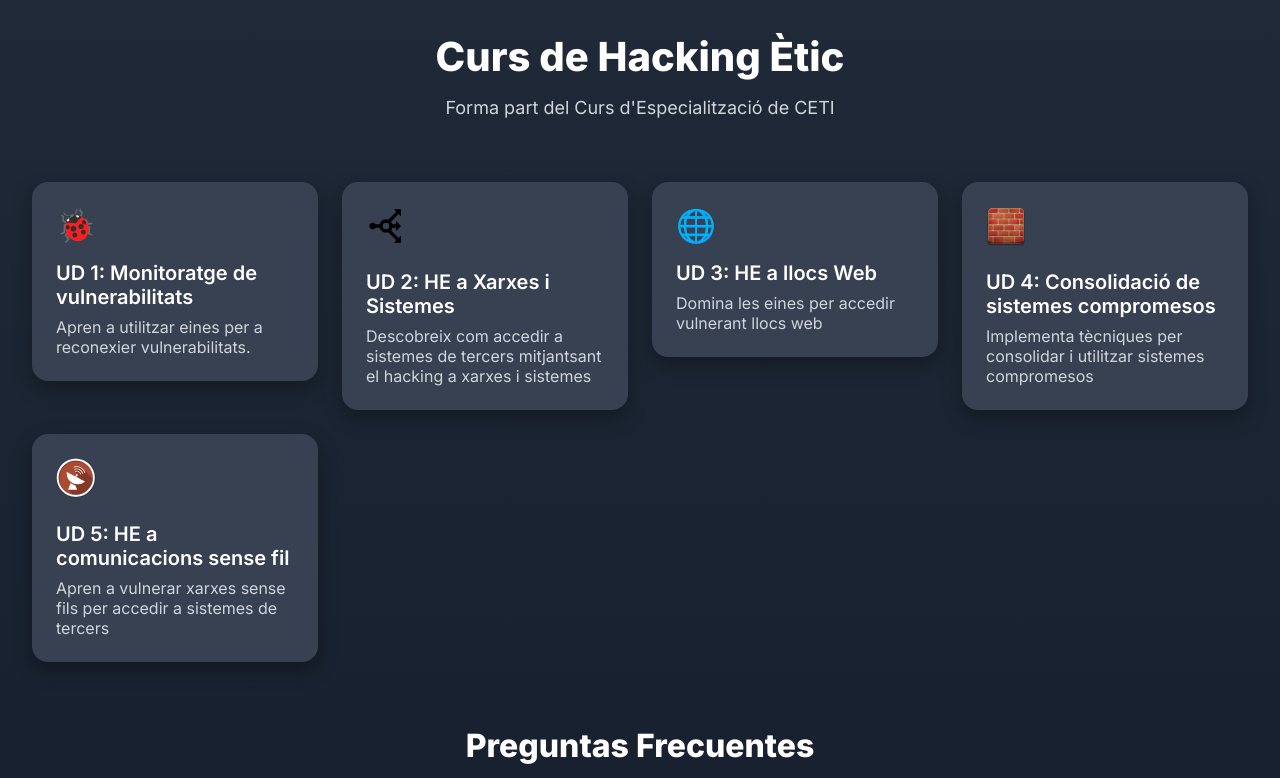
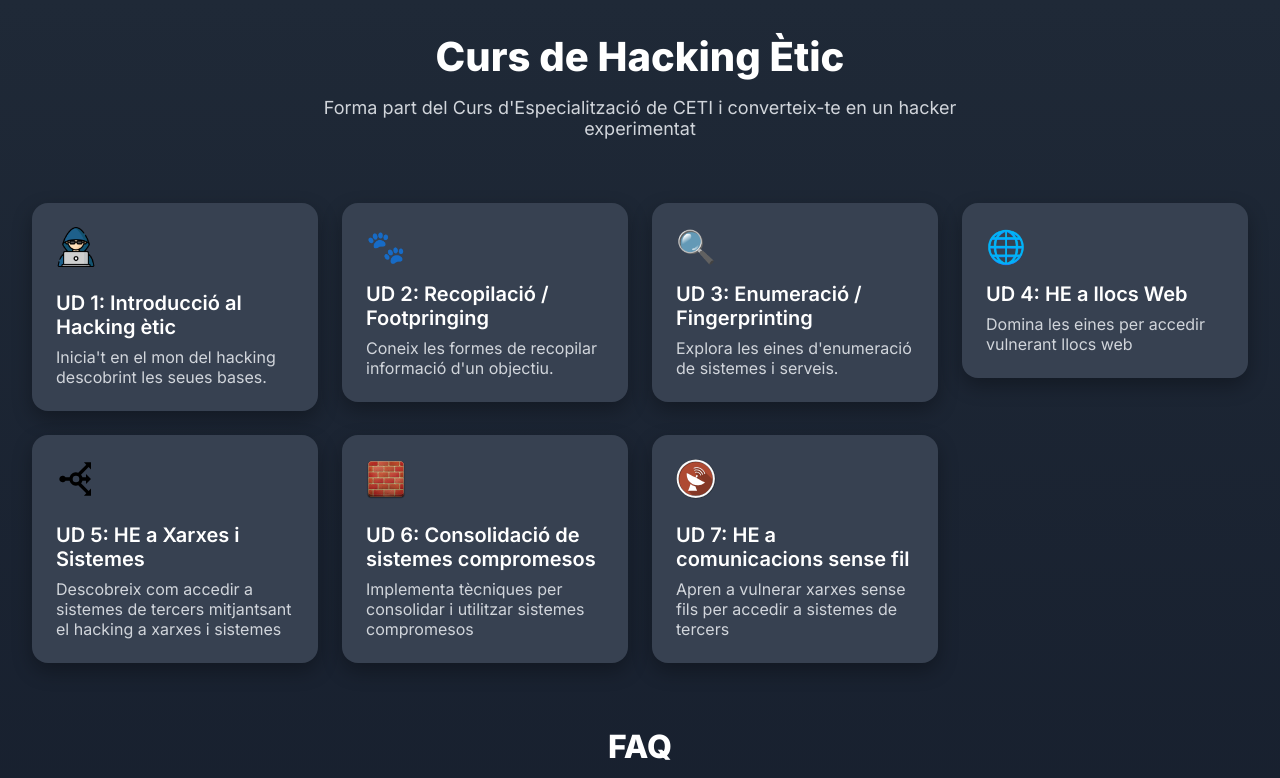
Before and after one commit to EnriqueIborra/hacking-etic, a plain HTML site: page docs/index.html in a window 1280 px wide. Shown: the top 778 px of the page. Drawn offline with Linux system fonts and the light colour scheme.

Commit message:
Add files via upload

```diff
--- a/docs/index.html
+++ b/docs/index.html
@@ -186,35 +186,41 @@
   <section id="inicio">
     <h1>Curs de Hacking Ètic</h1>
     <p class="description">
-      Forma part del Curs d'Especialització de CETI
+      Forma part del Curs d'Especialització de CETI i converteix-te en un hacker experimentat
     </p>
   </section>
 
   <section id="temario" class="grid">
-    <a href="ud_001.html">
-    <div class="card"><div class="icon">🐞</div><h2>UD 1: Monitoratge de vulnerabilitats</h2><p>Apren a utilitzar eines per a reconexier vulnerabilitats.</p></div>
+  <a href="ud_001.html">
+    <div class="card"><div class="icon"><img src="ico/hacker128.png" height="40"  alt="Icono de Firewall">
+      </div><h2>UD 1: Introducció al Hacking ètic</h2><p>Inicia't en el mon del hacking descobrint les seues bases.</p></div>
   </a>
   <a href="ud_002.html">
-    <div class="card"><div class="icon"><img src="ico/proxy2.svg" height="40"  alt="Icono de Firewall">
-
-    </div><h2>UD 2: HE a Xarxes i Sistemes</h2><p>Descobreix com accedir a sistemes de tercers mitjantsant el hacking a xarxes i sistemes</p></div>
+    <div class="card"><div class="icon">🐾</div><h2>UD 2: Recopilació / Footpringing</h2><p>Coneix les formes de recopilar informació d'un objectiu.</p></div>
   </a>
   <a href="ud_003.html">
-    <div class="card"><div class="icon">🌐</div><h2>UD 3: HE a llocs Web</h2><p>Domina les eines per accedir vulnerant llocs web</p></div>
+    <div class="card"><div class="icon">🔍</div><h2>UD 3: Enumeració / Fingerprinting</h2><p>Explora les eines d'enumeració de sistemes i serveis.</p></div>
   </a>
   <a href="ud_004.html">
-    <div class="card"><div class="icon"> <img src="ico/firewall.svg" height="40"  alt="Icono de Firewall">
-    </div><h2>UD 4: Consolidació de sistemes compromesos</h2><p>Implementa tècniques per consolidar i utilitzar sistemes compromesos</p></div>
+    <div class="card"><div class="icon">🌐</div><h2>UD 4: HE a llocs Web</h2><p>Domina les eines per accedir vulnerant llocs web</p></div>
   </a>
   <a href="ud_005.html">
+    <div class="card"><div class="icon"><img src="ico/proxy2.svg" height="40"  alt="Icono de Firewall">
+    </div><h2>UD 5: HE a Xarxes i Sistemes</h2><p>Descobreix com accedir a sistemes de tercers mitjantsant el hacking a xarxes i sistemes</p></div>
+  </a>
+  <a href="ud_006.html">
+    <div class="card"><div class="icon"> <img src="ico/firewall.svg" height="40"  alt="Icono de Firewall">
+    </div><h2>UD 6: Consolidació de sistemes compromesos</h2><p>Implementa tècniques per consolidar i utilitzar sistemes compromesos</p></div>
+  </a>
+  <a href="ud_007.html">
     <div class="card"><div class="icon"> <img src="ico/computer-remote.svg" height="40"  alt="Icono de Proxy">
-    </div><h2>UD 5: HE a comunicacions sense fil</h2><p>Apren a vulnerar xarxes sense fils per accedir a sistemes de tercers</p></div>
+    </div><h2>UD 7: HE a comunicacions sense fil</h2><p>Apren a vulnerar xarxes sense fils per accedir a sistemes de tercers</p></div>
   </a>
 
   </section>
 
   <section id="faq" class="faq">
-    <h2>Preguntas Frecuentes</h2>
+    <h2>FAQ</h2>
     <div class="faq-item">
       <div class="faq-question">Quin tipus d'apunts trobaré ací?</div>
       <div class="faq-answer">Podràs accedir a resums, esquemes, presentacions i exercicis pràctics organitzats per unitat didàctica.</div>
```
